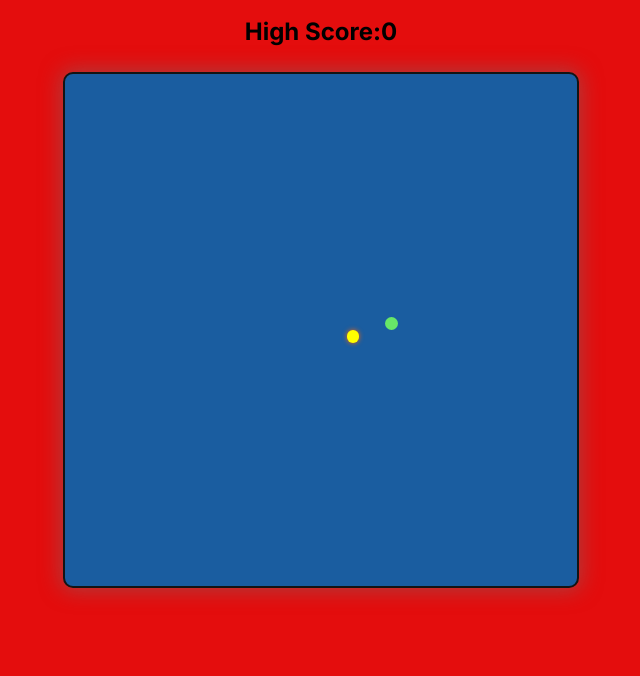
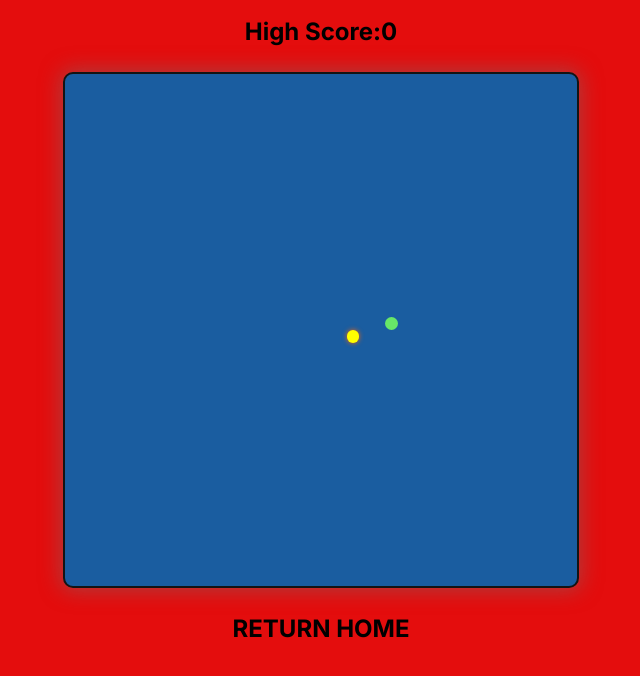
Before and after one commit to rbrooks95/Snake-Game, a plain HTML site: page game.html in a window 1280 px wide. Shown: the part 100-776 px from the top of the page, without its empty margins (319-959 px from the left). Drawn offline with Linux system fonts and the light colour scheme.

Commit message:
returning home option

```diff
--- a/game.css
+++ b/game.css
@@ -53,3 +53,12 @@ body {
 .food {
   background-color: #68e768;
 }
+/* returning home */
+a {
+  text-decoration: none;
+  color: black;
+}
+
+a:hover {
+  color: blueviolet;
+}
--- a/game.html
+++ b/game.html
@@ -11,6 +11,9 @@
     <h2 class="score" >Score:<span id="points-earned">0</span></h2>
     <h2 class="high-score" > High Score:<span id="top-score">0</span></h2>
     <div id="game"></div>
+    <h2 class="back-home">
+      <a href="index.html">RETURN HOME</a>
+    </h2>
 
 
 
```
